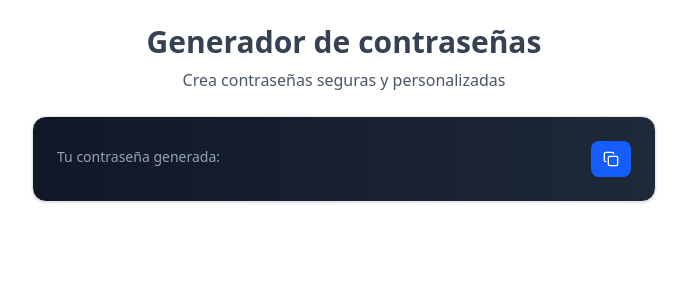
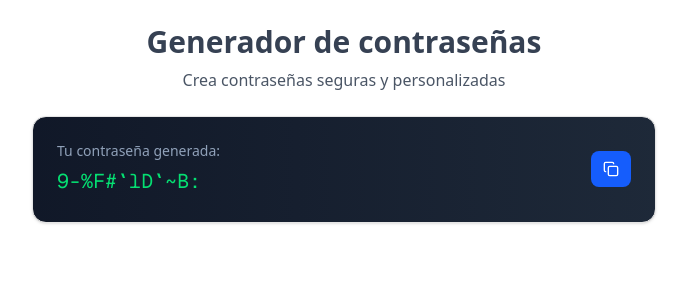
Before and after one commit to facundofernanddez/secure-password-generator, a Next.js app: page / in a window 1280 px wide. Shown: the top 300 px of the page, without its empty margins (296-983 px from the left). Built offline with nearby package versions, Linux system fonts and the light colour scheme.

Commit message:
use password generator in rendering

```diff
--- a/app/(dashboard)/_components/form-create-password.tsx
+++ b/app/(dashboard)/_components/form-create-password.tsx
@@ -2,12 +2,24 @@
 
 import { Button } from "@/components/ui/button";
 import { Card, CardContent } from "@/components/ui/card";
+import { generatePassword } from "@/lib/password";
 import { CopyIcon } from "lucide-react";
-import { useState } from "react";
+import { useEffect, useState } from "react";
 import { toast } from "sonner";
 
 export default function FormCreatePassword() {
   const [password, setPassword] = useState("");
+
+  useEffect(() => {
+    const generated = generatePassword({
+      hasLowercase: true,
+      hasUppercase: true,
+      hasNumbers: true,
+      hasSymbols: true,
+      length: 12,
+    });
+    setPassword(generated);
+  }, []);
 
   const handleCopyPassword = () => {
     navigator.clipboard.writeText(password).then(() => {
```
